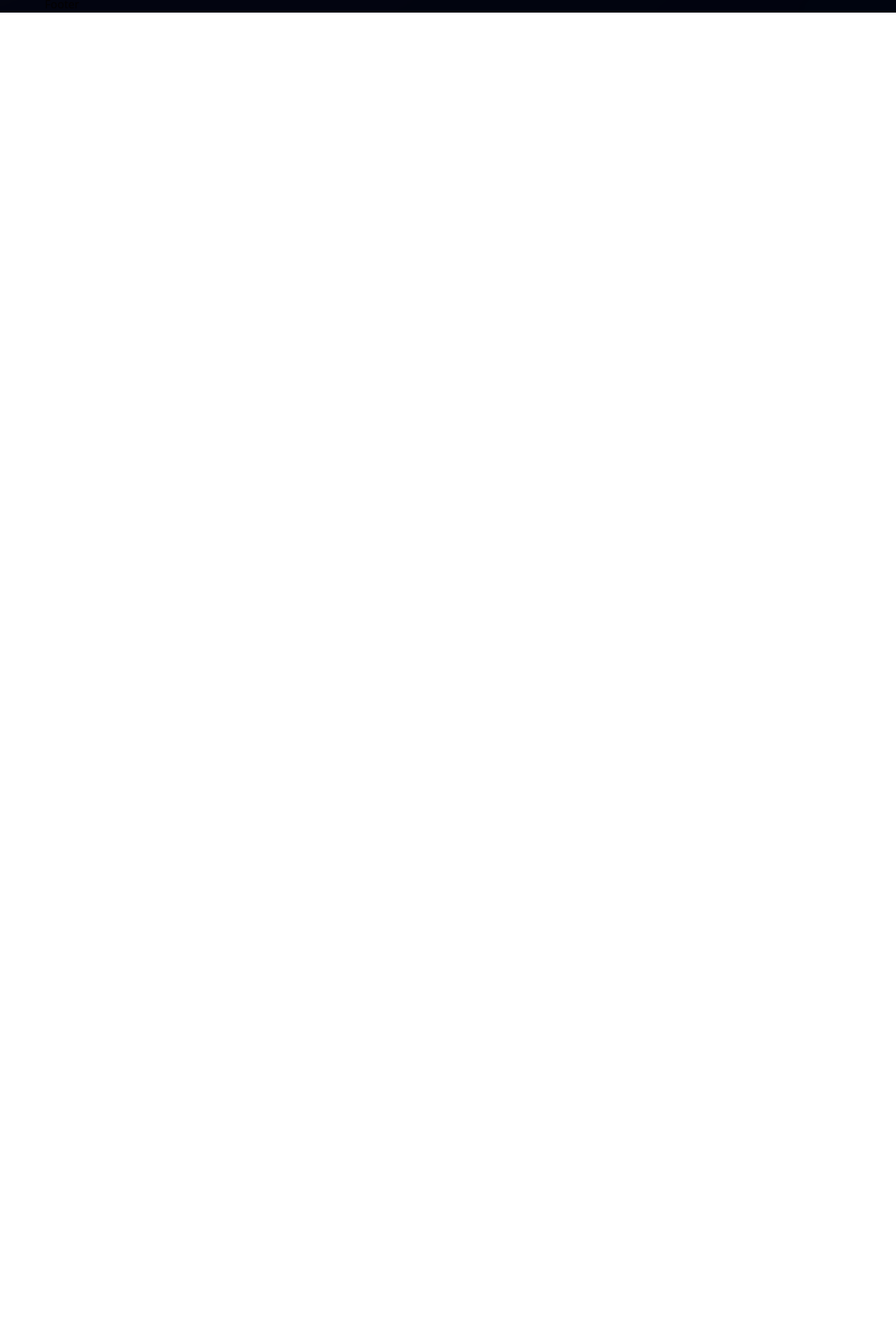
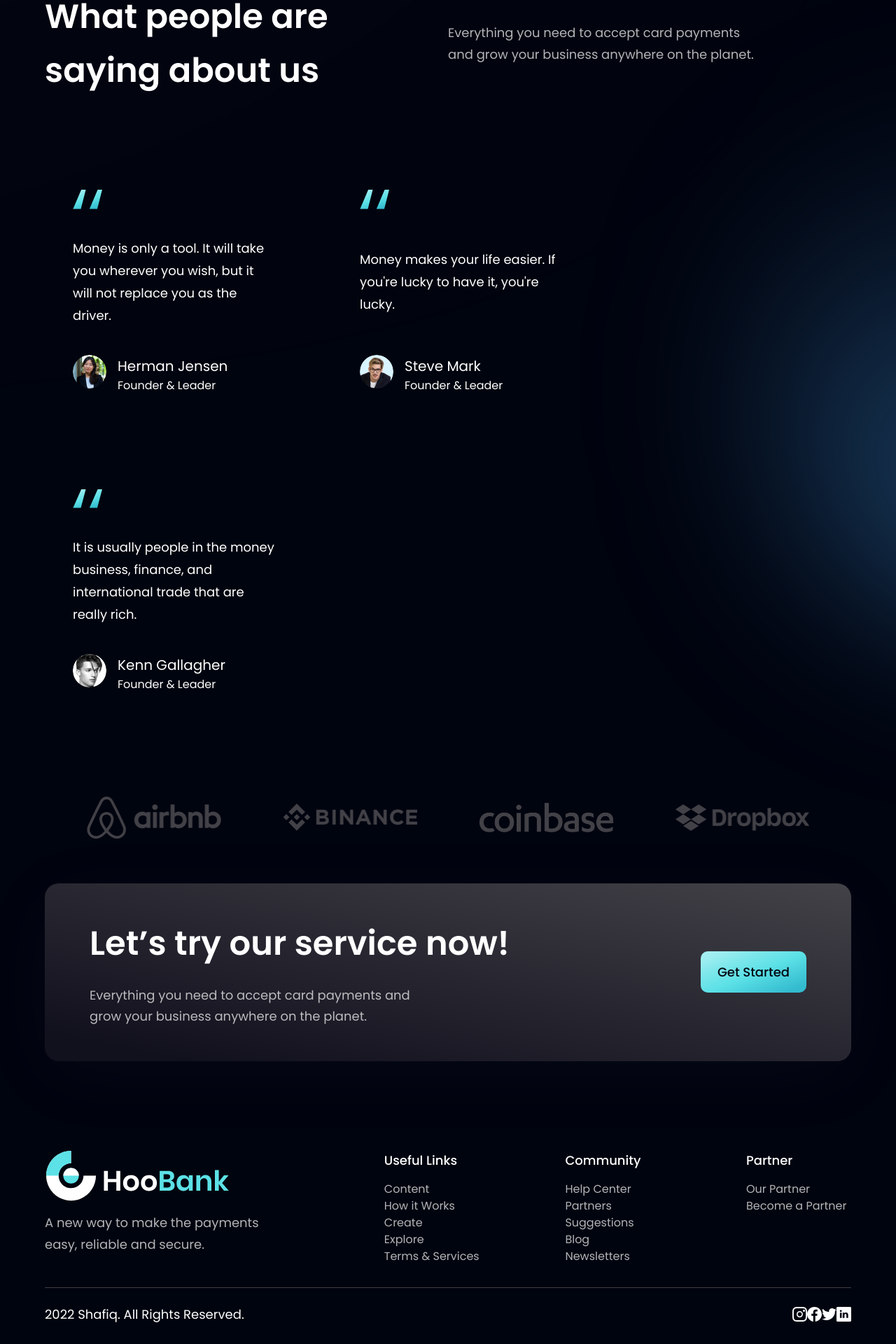
Before and after one commit to shafiq9/modern_react_app, a React (Vite) app: page / in a window 1280 px wide. Shown: the part 2736-4656 px from the top of the page at 70% size. Before the commit the page ends 2754 px from the top, so only its background shows below. Built offline with nearby package versions, Linux system fonts and the light colour scheme.

Commit message:
client, CTA, FeedbackCard, Testimonials and Footer section done

```diff
--- a/src/components/CTA.jsx
+++ b/src/components/CTA.jsx
@@ -1,7 +1,23 @@
 import React from "react";
+import styles from "../style";
+import Button from "./Button";
 
-const CTA = () => {
-    return <div>CTA</div>;
-};
+const CTA = () => (
+     <section className={`${styles.flexCenter} ${styles.marginY}
+     ${styles.padding} sm:flex-row flex-col
+        bg-black-gradient-2 rounded-[20px] box-shadow`}>
+        <div className="flex-1 flex flex-col">
+            <h2 className={styles.heading2}>Let’s try our service now!</h2>
+            <p className={`${styles.paragraph}
+            max-w-[470px] mt-5`}>
+                Everything you need to accept card payments and grow your business anywhere on the planet.
+            </p>
+        </div>
+        <div className={`${styles.flexCenter} sm:ml-10 ml-0
+        sm:mt-0 mt-10`}>
+            <Button />
+        </div>
+     </section>
+)
 
 export default CTA;
--- a/src/components/Clients.jsx
+++ b/src/components/Clients.jsx
@@ -1,7 +1,21 @@
 import React from "react";
 
-const Clients = () => {
-    return <div>Clients</div>;
-};
+import { clients } from "../constants";
+import styles from "../style";
+
+const Clients = () => (
+    <section className={`${styles.flexCenter} m-4 `}>
+        <di className={`${styles.flexCenter} flex-wrap w-full `}>
+            {clients.map((clients)=>(
+                <div key={clients.id} className={`flex-1
+                    ${styles.flexCenter} sm:min-w-[192px] min-w-[120px]`}>
+                    <img src={clients.logo} alt="client"
+                    className="sm:w-[192px] w-[100px]
+                    object.contain" />
+                </div>
+            ))}
+        </di>
+    </section>
+)
 
 export default Clients;
--- a/src/components/FeedbackCard.jsx
+++ b/src/components/FeedbackCard.jsx
@@ -1,7 +1,30 @@
 import React from "react";
+import { quotes } from "../assets";
 
-const FeedbackCard = () => {
-    return <div>FeedbackCard</div>;
-};
+const FeedbackCard = ({content, name, title, img}) => (
+     <div className="flex justify-between flex-col
+          px-10 py-12 rounded-[20px] max-w-[370px]
+          sm:mr-5 md:mr-10 mr-0 my-5 feedback-card">
+               <img src={quotes} alt="double quotes"
+               className="w-[42px] h-[27x]
+               object-contain" />
+               <p className="font-poppins font-normal text-[18px]
+               leading-[32px] text-white my-10">
+                    {content}
+               </p>
+               <div className="flex flex-row ">
+                    <img src={img} alt={name} className="w-[48px] h-[48px] rounded-full" />
+                    <div className="flex flex-col ml-4">
+                         <h4 className="font-poppins font-demibold
+                              text-[20px] leading-[32px]
+                            text-white">{name}</h4>
+                         <p className="font-poppins font-normal
+                              text-[16px] leading-[24px]
+                            text-white">{title}
+                         </p>
+                    </div>
+               </div>
+     </div>
+)
 
 export default FeedbackCard;
--- a/src/components/Footer.jsx
+++ b/src/components/Footer.jsx
@@ -1,7 +1,74 @@
 import React from "react";
 
-const Footer = () => {
-    return <div>Footer</div>;
-};
+import styles from "../style";
+import { logo } from "../assets";
+import { footerLinks, socialMedia } from "../constants";
+
+const Footer = () => (
+     <section className={`${styles.flexCenter}
+        ${styles.paddingY} flex-col`}>
+        <div className={`${styles.flexStart}
+         md:flex-row flex-col mb-8 w-full`}>
+            <div className="flex-1 flex flex-col
+                justify-start mr-10">
+                <img src={logo} alt="hoobank"
+                    className="w-[266px] h-[72px]
+                        object-contain"
+                />
+                <p className={`${styles.paragraph}
+                    mt-4 max-w-[310px]`}>
+                    A new way to make the payments easy, reliable and secure.
+                </p>
+            </div>
+            <div className="flex-[1.5] w-full flex
+                flex-row justify-between flex-wrap md:mt-0 mt-10">
+                    {footerLinks.map((footerLink)=>(
+                        <div key={footerLink.key}
+                            className="flex flex-col ss:my-0
+                            my-4 min-w-[150px]">
+                                <h4 className="font-poppins font-medium
+                                text-[18px] leading-[27px] text-white">
+                                    {footerLink.title}
+                                </h4>
+                                <ul className="list-none mt-4">
+                                    {footerLink.links.map((link, index)=>(
+                                        <li key={link.name}
+                                        className={`font-poppins font-normal
+                                        text-[16px] leading-[24px] text-dimWhite
+                                        hover:text-secondary cursor-pointer
+                                        {index !== footerLink.links.length - 1 ?
+                                         'mb-4' : 'mb-0'}`}
+                                        >
+                                            {link.name}
+                                        </li>
+                                    ))}
+                                </ul>
+                        </div>
+                    ))}
+            </div>
+        </div>
+        <div className="w-full flex justify-between items-center
+        md:flex-row flex-col pt-6 border-t-[1px]
+        border-t-[#3F3E45]">
+             <p className="font-poppins font-normal text-center
+                text-[18px] leading-[27px] text-white">
+                2022 Shafiq. All Rights Reserved.
+             </p>
+             <div className="flex flex-row md:mt-0 mt-6">
+                  {socialMedia.map((social, index)=>(
+                    <img
+                        key={social.id}
+                        src={social.icon}
+                        alt="social"
+                        className={`w-[21px] h-[21px]
+                        object-contain cursor-pointer
+                        {index !== socialMedia.length - 1 ?
+                        'mr-6' : 'mr-0'}`}
+                    />
+                  ))}
+             </div>
+        </div>
+     </section>
+)
 
 export default Footer;
--- a/src/components/Testimonials.jsx
+++ b/src/components/Testimonials.jsx
@@ -1,7 +1,36 @@
 import React from "react";
 
-const Testimonials = () => {
-    return <div>Testimonials</div>;
-};
+import { feedback } from "../constants";
+import styles from "../style";
+import FeedbackCard from './FeedbackCard';
+
+const Testimonials = () => (
+     <section id="clients" className={`${styles.paddingY}
+     ${styles.flexCenter} flex-col relative`}>
+        <div className="absolute z-[0] w-[60%] h-[60%]
+        -right-[50%] rounded-full blue__gradient" />
+        <div className="w-full flex justify-between
+            items-center md:flex-row flex-col sm:mb-16 mb-6
+            relative z-[1]">
+                <h1 className={styles.heading2}>What people are
+                    <br className="sm:block hidden" />
+                    saying about us
+                </h1>
+                <div className="w-full md:mt-0 mt-6">
+                    <p className={`${styles.paragraph} text-left
+                    max-w-[450px]`}>
+                        Everything you need to accept card payments and grow your business anywhere on the planet.
+                    </p>
+                </div>
+        </div>
+        <div className="flex flex-wrap sm:justify-start
+        justify-center w-full feedback-container
+        relative z-[1]">
+            {feedback.map((card)=>(
+                <FeedbackCard key="card.id" {...card} />
+            ))}
+        </div>
+     </section>
+)
 
 export default Testimonials;
```
